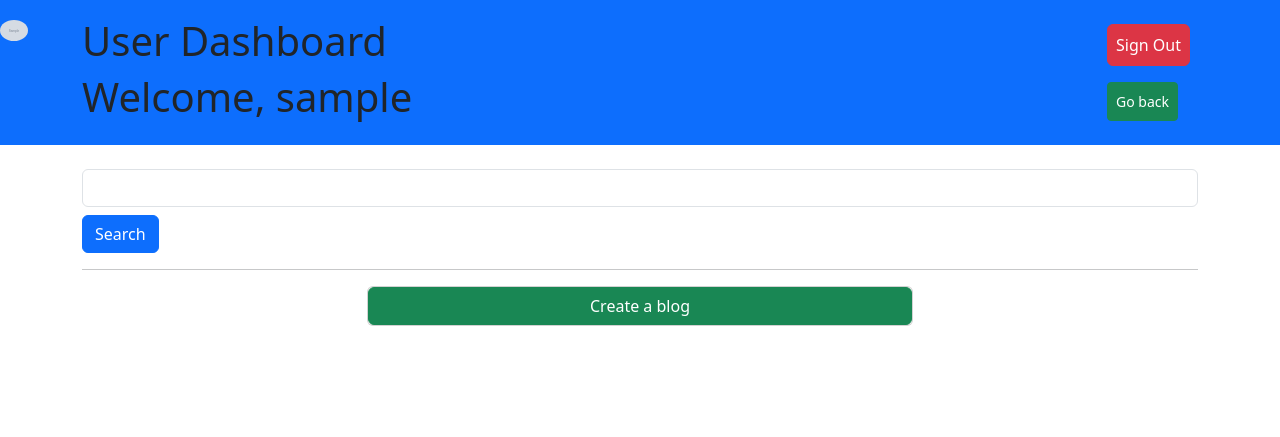
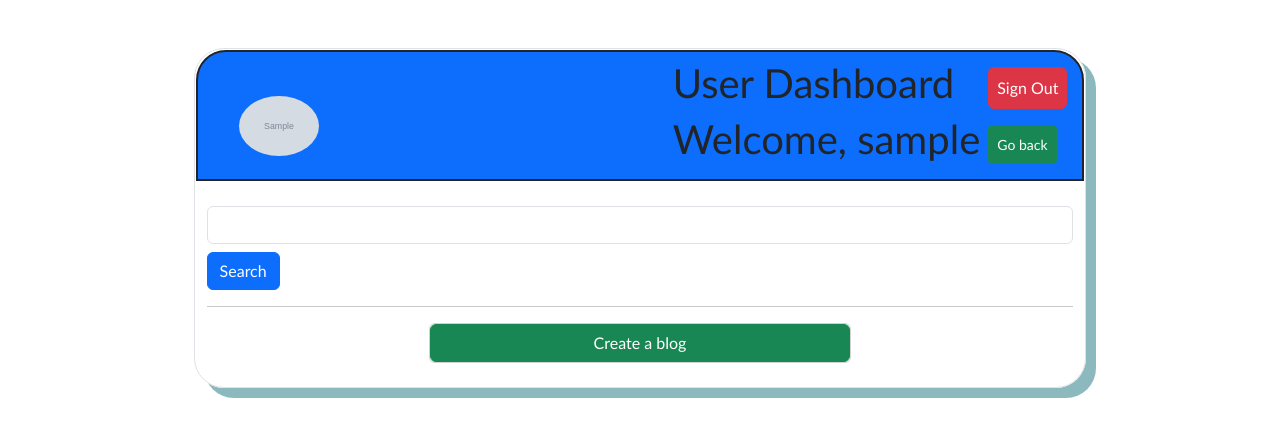
Before and after one commit to Aayushman4725/Blog-Application-using-python-with-django, a Django app: page /blog/user_dashboard/1 in a window 1280 px wide. Shown: the top 437 px of the page. Run offline with Django 5.2, Linux system fonts and the light colour scheme; a user stored in the database is signed in; tables that the repository leaves empty hold one stand-in row (values such as "Sample post"); grey boxes marked "Sample" are stand-in pictures; data that the repository does not hold is empty; parts of the project's set-up code (start-up, migrations or seed data) failed here and were passed over.

Commit message:
some minor styling using css

```diff
--- a/templates/blog_form.html
+++ b/templates/blog_form.html
@@ -1,7 +1,8 @@
 {% extends 'main.html' %} {% load static %} {% block content %}
 
 <body>
-  <header class="bg-primary py-3">
+  <div class="border" >
+    <header class="bg-primary py-3 margin">
       <div class="container">
         <div class="d-flex justify-content-between align-items-center">
           <h1 class="text-center">Submit Blog</h1>
@@ -44,5 +45,7 @@
       crossorigin="anonymous"
     ></script>
     <script src="{% static 'js/script.js' %}"></script>
+  </div>
+
 </body>
 {% endblock %}
--- a/templates/delete_blog.html
+++ b/templates/delete_blog.html
@@ -1,7 +1,6 @@
 {% extends 'main.html' %} {% block content %}
-
-<div class="container mt-3">
-  <div class="card text-center mx-4 offset-md-4">
+<div class="border">
+  <div class="container mt-3">
     <form method="post" action="{% url 'delete_blog' blog.id %}">
       {% csrf_token %}
       <p>Are you sure you want to delete this blog? Title: {{blog.title}}</p>
--- a/templates/main.html
+++ b/templates/main.html
@@ -1,3 +1,4 @@
+{% load static %}
 <!DOCTYPE html>
 <html lang="en">
   <head>
@@ -15,8 +16,13 @@
       integrity="sha384-YvpcrYf0tY3lHB60NNkmXc5s9fDVZLESaAA55NDzOxhy9GkcIdslK1eN7N6jIeHz"
       crossorigin="anonymous"
     ></script>
+    <link rel="stylesheet" href="{% static 'css/styles.css' %}" />
   </head>
   <body>
-    {% include 'message.html' %} {% block content %} {% endblock %}
+    <div class="">
+      <div class="container mt-5">
+        {% include 'message.html' %} {% block content %} {% endblock %}
+      </div>
+    </div>
   </body>
 </html>
--- a/templates/user_list.html
+++ b/templates/user_list.html
@@ -1,20 +1,21 @@
 {% extends 'main.html' %} {% load static %} {% block content %}
 <body>
-  <header class="bg-primary py-3">
-    <div class="container">
-      <div class="d-flex justify-content-between align-items-center">
-        <div class="grid gap-2">
-          <div class="position-absolute top-2 start-0">
+  <div class="border">
+    <header class="bg-primary margin nav">
+      <div class="d-flex justify-content-center">
+        <div class="image">
           <img
             src="{{request.user.profile_picture.url}}"
-              style="width: 7%; height: 7%; border-radius: 80%"
+            style="width: 20%; height: 20%"
             alt="profile"
+            class="rounded-circle"
           />
         </div>
 
-          <h4 class="display-6">User Dashboard</h4>
+        <div class="ml-5">
+          <h4 class="display-6 ml-5">User Dashboard</h4>
 
-          <h4 class="text-center display-6">Welcome, {{request.user}}</h4>
+          <h4 class="text-center display-6 ml-5">Welcome, {{request.user}}</h4>
         </div>
 
         <div class="grid row-gap-3">
@@ -32,7 +33,6 @@
               class="btn btn-success btn-sm p-2 g-col-6"
               >Go back</a
             >
-          </div>
           </div>
         </div>
       </div>
@@ -91,5 +91,6 @@
       crossorigin="anonymous"
     ></script>
     <script src="{% static 'js/script.js' %}"></script>
+  </div>
 </body>
 {% endblock %}
```
Also changed, not shown: templates/blog_list.html (+7 -2 lines), templates/edit_blog.html (+8 -5 lines), templates/index.html (deleted, +0 -75 lines). Lines whose indentation alone changed are shown as unchanged.
